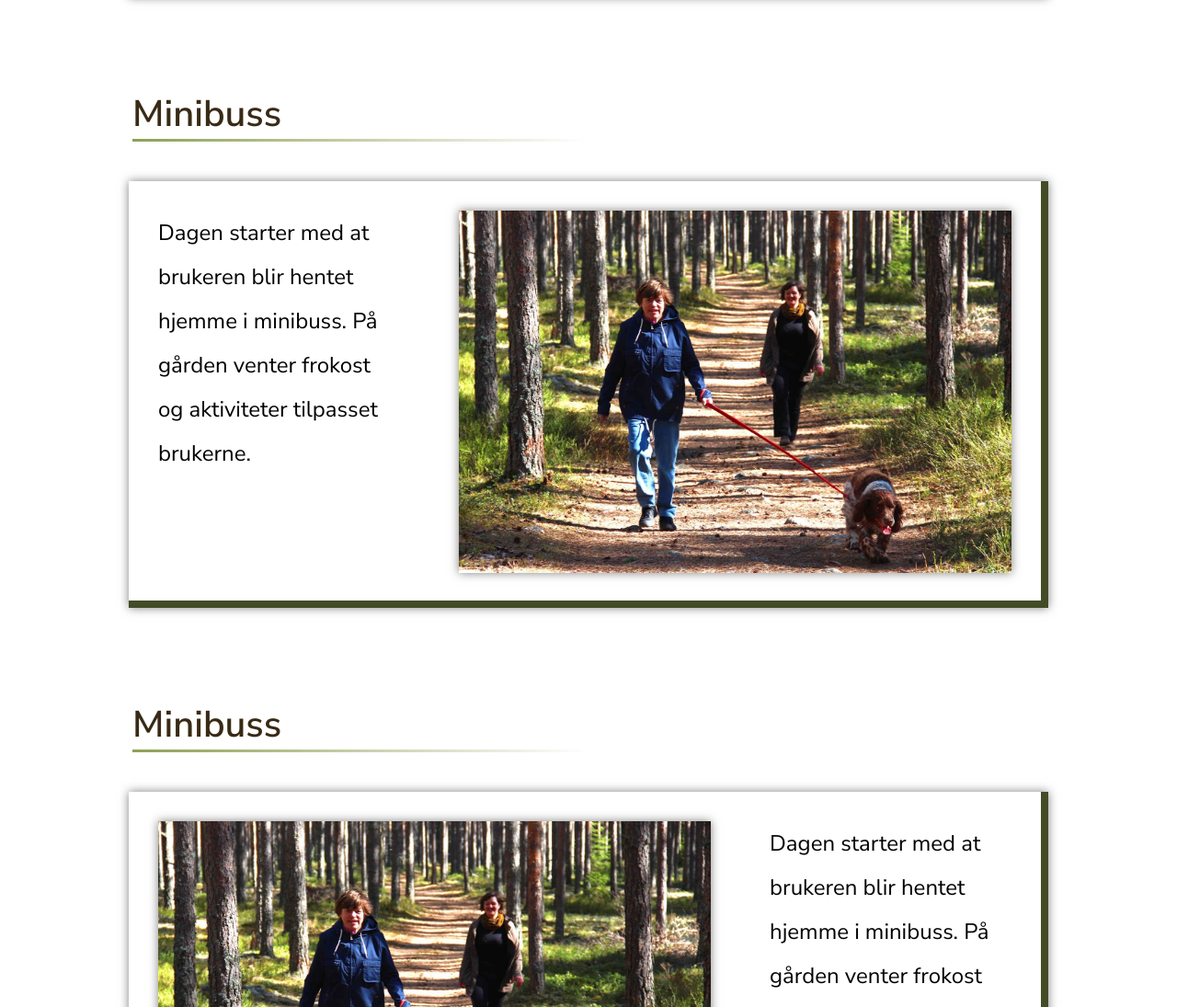
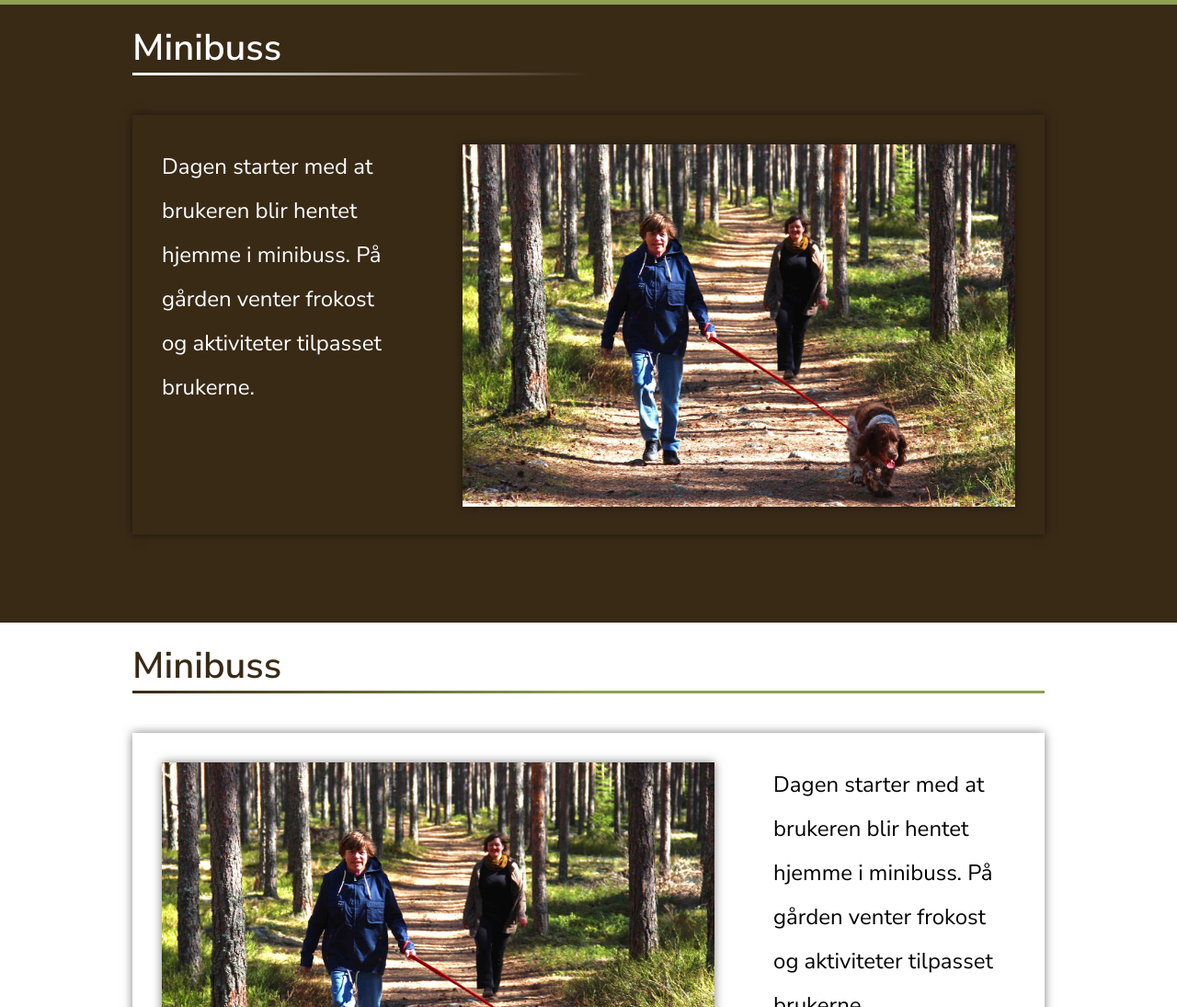
Before and after one commit to TrulsHjertaas/Kastet-Gard, a plain HTML site: page tilbud.html in a window 1280 px wide. Shown: the part 1705-2800 px from the top of the page at 92% size. Drawn offline with Linux system fonts and the light colour scheme.

Commit message:
Ny vri på tilbud

```diff
--- a/css/style1.css
+++ b/css/style1.css
@@ -301,12 +301,26 @@ footer h3 {
 
 /* tilbud-spesifikke endringer*/
 
+.surround {
+  height: 42em;
+  width: 100%;
+  background-color: #8ea054;
+}
+
+#newColor {
+  background-color: #392A16;
+}
+
+#newColor2 {
+  background-color: white;
+}
+
 .headlineOfferBox {
   width: 62em;
   height: 5em;
   margin-left: auto;
   margin-right: auto;
-  margin-top: 5em;
+  /*margin-top: 5em;*/
 }
 
 .headlineOffer {
@@ -317,10 +331,18 @@ footer h3 {
   color: #392A16;
 }
 
+#minibusWhite {
+  color: white;
+}
+
 .underLine {
   height: 0.2em;
   width: 62em;
-  background: linear-gradient(to right, #8ea054, white, white);
+  background: linear-gradient(to right, #392A16, #8ea054, #8ea054);
+}
+
+#underLineColor {
+  background: linear-gradient(to right, white, #392A16, #392A16);
 }
 
 .offerMain {
@@ -329,8 +351,8 @@ footer h3 {
   margin-left: auto;
   margin-right: auto;
   margin-top: 2.5em;
-  border-bottom: 0.5em outset #8ea054;
-  border-right: 0.5em outset #8ea054;
+  /*border-bottom: 0.5em outset #8ea054;
+  border-right: 0.5em outset #8ea054;*/
   box-shadow:0 0 10px rgba(0, 0, 0, 0.5);
   display: flex;
   flex-direction: row;
@@ -363,6 +385,12 @@ footer h3 {
 #offerText {
   line-height: 2em;
   font-size: 1.5em;
+}
+
+#offerTextWhite{
+  line-height: 2em;
+  font-size: 1.5em;
+  color: white;
 }
 
 /* om oss-spesifikke endringer*/
--- a/tilbud.html
+++ b/tilbud.html
@@ -38,56 +38,57 @@
       <section class="introduction">
         <img src="img/Kastet_1.JPG" alt="intropicture" />
           <article class="introHeading">
-            <h2>Velkommen til Kastet Gård</h2>
-          </article>
-          <article class="introHeading2">
-            <h3>Her finner du våre tilbud</h3>
+            <h2>Her finner du våre tilbud</h2>
           </article>
       </section>
 
-      <article class="headlineOfferBox">
-        <h2 class="headlineOffer">Minibuss</h2>
-        <div class="underLine"></div>
-      </article>
-
-      <section class="offerMain">
-        <div class="offerImgBox">
-          <img src="img/Tur.jpg" alt="Minibuss" id="offerImg"/>
-        </div>
-        <article class="offerTextBox">
-          <p id="offerText">Dagen starter med at brukeren blir hentet hjemme i minibuss. På gården venter frokost og aktiviteter tilpasset brukerne.
-          </p>
+      <section class="surround">
+        <article class="headlineOfferBox">
+          <h2 class="headlineOffer" id="minibusWhite">Minibuss</h2>
+          <div class="underLine"></div>
         </article>
+        <section class="offerMain">
+          <div class="offerImgBox">
+            <img src="img/Tur.jpg" alt="Minibuss" id="offerImg"/>
+          </div>
+          <article class="offerTextBox">
+            <p id="offerTextWhite">Dagen starter med at brukeren blir hentet hjemme i minibuss. På gården venter frokost og aktiviteter tilpasset brukerne.
+            </p>
+          </article>
+        </section>
       </section>
 
-      <article class="headlineOfferBox">
-        <h2 class="headlineOffer">Minibuss</h2>
-        <div class="underLine"></div>
-      </article>
-
-      <section class="offerMain">
-        <article class="offerTextBox">
-          <p id="offerText">Dagen starter med at brukeren blir hentet hjemme i minibuss. På gården venter frokost og aktiviteter tilpasset brukerne.
-          </p>
+      <section class="surround" id="newColor">
+        <article class="headlineOfferBox">
+          <h2 class="headlineOffer" id="minibusWhite">Minibuss</h2>
+          <div class="underLine" id="underLineColor"></div>
         </article>
-        <div class="offerImgBox">
-          <img src="img/Tur.jpg" alt="Minibuss" id="offerImg"/>
-        </div>
+        <section class="offerMain">
+          <article class="offerTextBox">
+            <p id="offerTextWhite">Dagen starter med at brukeren blir hentet hjemme i minibuss. På gården venter frokost og aktiviteter tilpasset brukerne.
+            </p>
+          </article>
+          <div class="offerImgBox">
+            <img src="img/Tur.jpg" alt="Minibuss" id="offerImg"/>
+          </div>
+        </section>
       </section>
 
-      <article class="headlineOfferBox">
-        <h2 class="headlineOffer">Minibuss</h2>
-        <div class="underLine"></div>
-      </article>
 
-      <section class="offerMain">
-        <div class="offerImgBox">
-          <img src="img/Tur.jpg" alt="Minibuss" id="offerImg"/>
-        </div>
-        <article class="offerTextBox">
-          <p id="offerText">Dagen starter med at brukeren blir hentet hjemme i minibuss. På gården venter frokost og aktiviteter tilpasset brukerne.
-          </p>
+      <section class="surround" id="newColor2">
+        <article class="headlineOfferBox">
+          <h2 class="headlineOffer">Minibuss</h2>
+          <div class="underLine"></div>
         </article>
+        <section class="offerMain">
+          <div class="offerImgBox">
+            <img src="img/Tur.jpg" alt="Minibuss" id="offerImg"/>
+          </div>
+          <article class="offerTextBox">
+            <p id="offerText">Dagen starter med at brukeren blir hentet hjemme i minibuss. På gården venter frokost og aktiviteter tilpasset brukerne.
+            </p>
+          </article>
+        </section>
       </section>
 
     </main>
```
